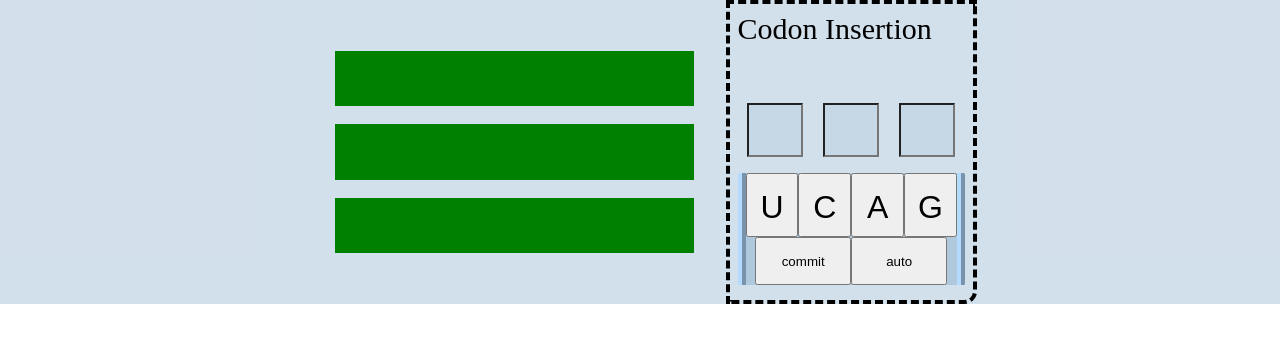
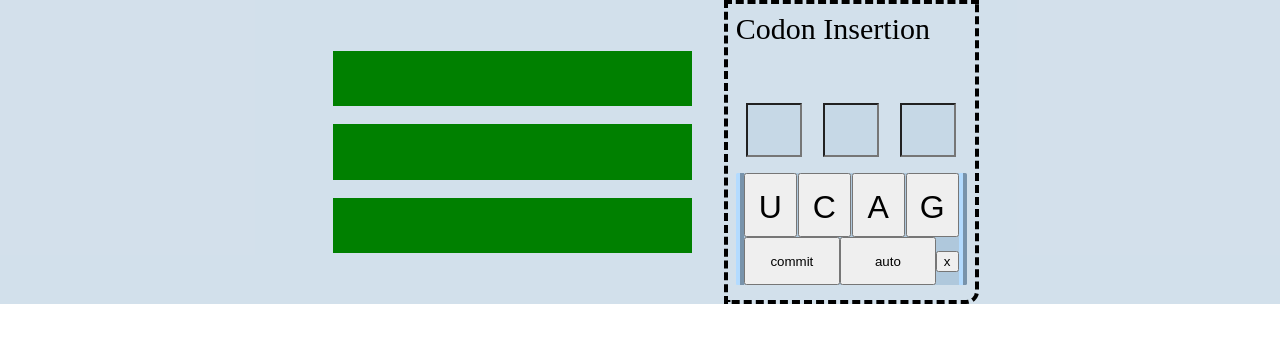
Before and after one commit to Aborgen/decode-codon, a Vue app: page / in a window 1280 px wide. Shown: the top 342 px of the page. Built offline with nearby package versions, Linux system fonts and the light colour scheme.

Commit message:
Add button to clear inputs

```diff
--- a/src/components/CodonHandler/CodonHandler.vue
+++ b/src/components/CodonHandler/CodonHandler.vue
@@ -35,6 +35,9 @@
         @click="toggleMode"
         :class="{'codon-mode-auto': isModeAuto()}"
         class='codon-mode-toggle'>auto</button>
+      <button
+        @click="resetInputs"
+        class='codon-clear'>x</button>
     </div>
   </section>
 </div>
@@ -101,7 +104,6 @@ function maybeSubmitCodon(this: any) : void {
 
   this.onCodonSubmit(codon);
   this.resetInputs();
-  this.possibleAminoAcids = [];
   this.maybeResetSelectedInput();
 }
 
@@ -133,6 +135,8 @@ function resetInputs(this: any) : void {
 
     this.bases[input.dataset.baseId] = '';
   });
+
+  this.possibleAminoAcids = [];
 }
 
 function getNextEmptyInput(this: any) : HTMLInputElement | null {
```
